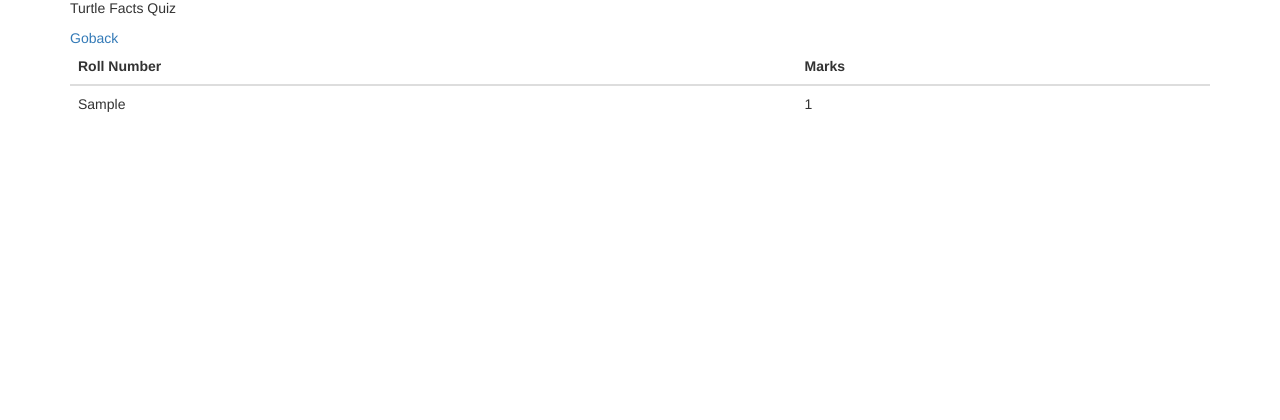
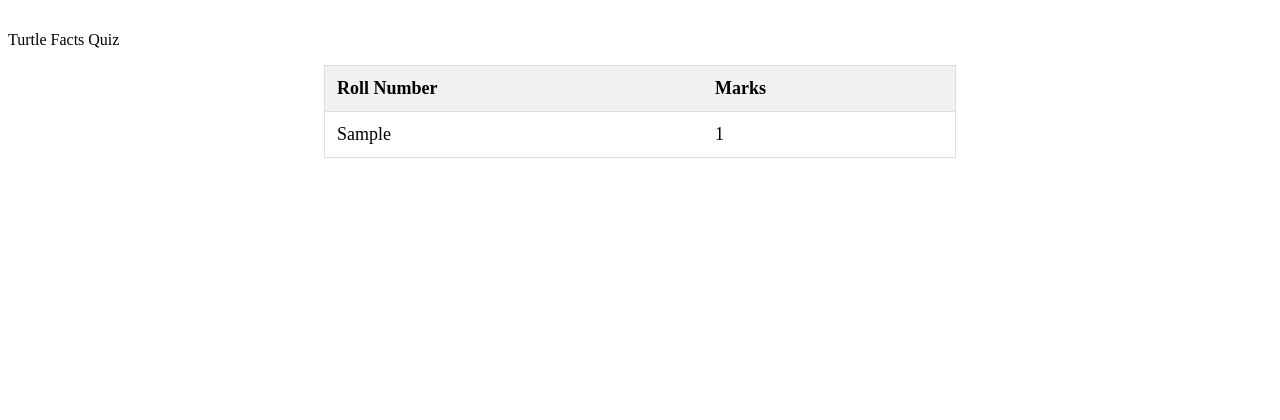
Before and after one commit to gokulakishorereddypuli/AI-BASED-EXAM-PROCTORING-SYSTEM, a Flask app: page /results in a window 1280 px wide. Shown: the part 65-485 px from the top of the page. Run offline with Flask 3, Linux system fonts and the light colour scheme; tables that the repository leaves empty hold one stand-in row (values such as "Sample post"); some libraries are stand-ins or nearby versions.

Commit message:
update results

```diff
--- a/templates/results.html
+++ b/templates/results.html
@@ -1,25 +1,58 @@
+
 <!DOCTYPE html>
-<html lang="en">
+<html>
 <head>
   <title>Results</title>
-  <meta charset="utf-8">
-  <meta name="viewport" content="width=device-width, initial-scale=1">
-  <link rel="stylesheet" href="https://maxcdn.bootstrapcdn.com/bootstrap/3.4.1/css/bootstrap.min.css">
-  <script src="https://ajax.googleapis.com/ajax/libs/jquery/3.7.1/jquery.min.js"></script>
-  <script src="https://maxcdn.bootstrapcdn.com/bootstrap/3.4.1/js/bootstrap.min.js"></script>
+
+<style>
+* {
+  box-sizing: border-box;
+}
+
+#myInput {
+  background-image: url('/css/searchicon.png');
+  background-position: 10px 10px;
+  background-repeat: no-repeat;
+  width: 30%;
+  font-size: 16px;
+  padding: 12px 20px 12px 40px;
+  border: 1px solid #ddd;
+  margin-bottom: 12px;
+}
+
+#myTable {
+  border-collapse: collapse;
+  width: 50%;
+  border: 1px solid #ddd;
+  font-size: 18px;
+  margin-left: 25%;
+}
+
+#myTable th, #myTable td {
+  text-align: left;
+  padding: 12px;
+}
+
+#myTable tr {
+  border-bottom: 1px solid #ddd;
+}
+
+#myTable tr.header, #myTable tr:hover {
+  background-color: #f1f1f1;
+}
+</style>
 </head>
 <body>
-<div class="container">
-  <h2>Results</h2>
+
+<h2>Results <input type="text" id="myInput" style="margin-left: 60%;" onkeyup="myFunction()" placeholder="Search for Rollno.." title="Type in a name">
+</h2>
 <p>Turtle Facts Quiz</p>
-  <a href="/dashboard">Goback</a>
-  <table class="table">
-    <thead>
-      <tr>
-        <th>Roll Number</th>
-        <th>Marks</th>
+
+<table id="myTable">
+  <tr class="header">
+    <th style="width:60%;">Roll Number</th>
+    <th style="width:40%;">Marks</th>
   </tr>
-    </thead>
   <tbody>
 
     {% for i in data %}
@@ -30,7 +63,29 @@
     {% endfor %}
 
 </tbody>
+
 </table>
-</div>
+
+<script>
+function myFunction() {
+  var input, filter, table, tr, td, i, txtValue;
+  input = document.getElementById("myInput");
+  filter = input.value.toUpperCase();
+  table = document.getElementById("myTable");
+  tr = table.getElementsByTagName("tr");
+  for (i = 0; i < tr.length; i++) {
+    td = tr[i].getElementsByTagName("td")[0];
+    if (td) {
+      txtValue = td.textContent || td.innerText;
+      if (txtValue.toUpperCase().indexOf(filter) > -1) {
+        tr[i].style.display = "";
+      } else {
+        tr[i].style.display = "none";
+      }
+    }
+  }
+}
+</script>
+
 </body>
 </html>
```
Lines whose indentation alone changed are shown as unchanged.
